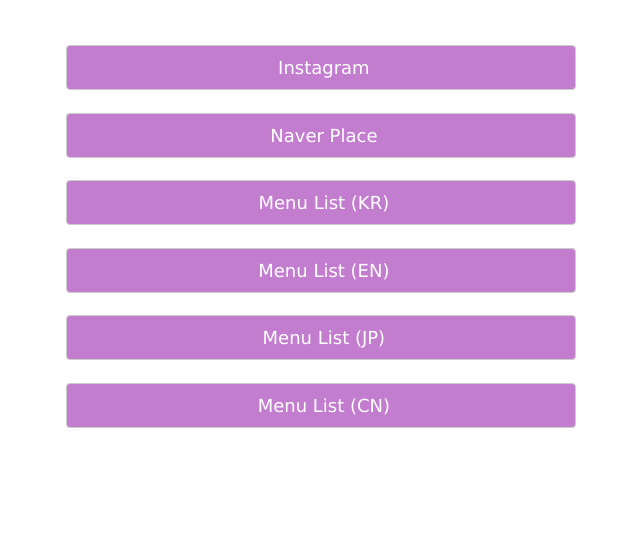
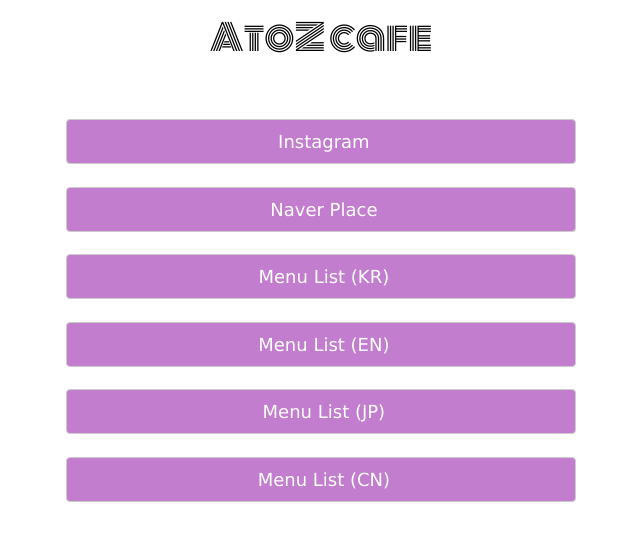
Before and after one commit to allgreektomee/atozcafe, a plain HTML site: page index.html in a window 1280 px wide. Shown: the whole page, without its empty margins (319-959 px from the left). Drawn offline with nearby package versions, Linux system fonts and the light colour scheme.

Commit message:
Update index.html

```diff
--- a/index.html
+++ b/index.html
@@ -4,7 +4,13 @@
 <meta charset="utf-8" />
 <meta name="viewport" content="width=device-width, initial-scale=1" />
 <link rel="stylesheet" href="https://www.w3schools.com/w3css/4/w3.css">
-<title>Links website</title>
+
+<link rel="preconnect" href="https://fonts.googleapis.com">
+<link rel="preconnect" href="https://fonts.gstatic.com" crossorigin>
+<link href="https://fonts.googleapis.com/css2?family=Monoton&display=swap" rel="stylesheet">
+
+
+<title>atoz cafe</title>
 <style>
 /*
 body {
@@ -41,6 +47,11 @@
 
 .link {
   min-width: 70% !important;
+}
+
+
+.title {
+  font-family: 'Monoton', cursive;
 }
 
 @media (min-width: 1200px) {
@@ -87,7 +98,7 @@
           <!-- Image and name container. Change to your picture here. -->
       <div class="image-container">
           <!-- <img src="" class="w3-margin" alt="Photo by Art Hauntington" max-width="100%" height="150px" style="border-radius: 50%;" > -->
-
+         <h1 class ="title"> AtoZ cafe </h1>
 
           <!-- Links section 1. Replace the # inside of the "" with your links. -->
           <div class="links-container">
```
